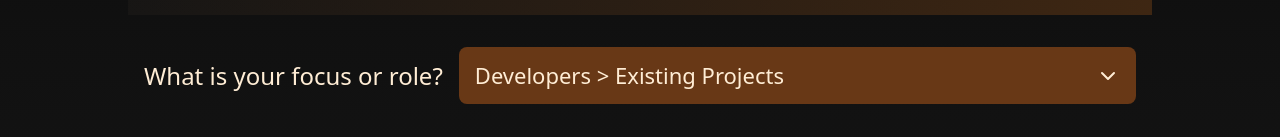
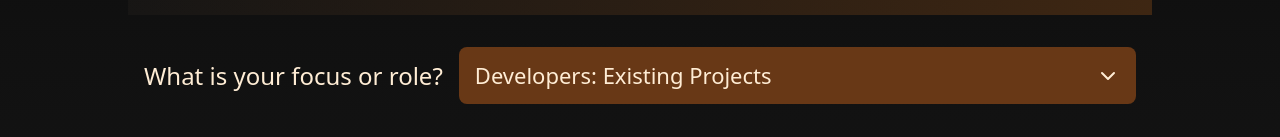
Before and after one commit to Richard-Burd/urban-footnotes-landing, a Next.js app: page /ads in a window 1280 px wide. Shown: the part 307-444 px from the top of the page. Built offline with nearby package versions, Linux system fonts and the light colour scheme; a web font is replaced by a local one.

Commit message:
button styling

```diff
--- a/pages/ads.js
+++ b/pages/ads.js
@@ -3,9 +3,14 @@ import { useState, useRef, useEffect } from "react";
 import { Volume2, Pause, ChevronDown } from "lucide-react";
 import PageTitle from "@/components/PageTitle";
 
-// BUTTONS array with role and title separated
 const BUTTONS = [
-  { key: 'existing', role: 'Developers', title: 'Existing Projects', audioSrc: 'ad-audio-existing-projects.m4a', showAudio: false, content: [
+  {
+    key: 'existing',
+    role: 'Developers',
+    title: 'Existing Projects',
+    audioSrc: 'ad-audio-existing-projects.m4a',
+    showAudio: false,
+    content: [
       "Trying to attract the right buyers or renters?",
       "People often lack insight on how an address’ neighborhood meets their needs. That's when hasty, less-than-ideal judgments get made.",
       "Urban Foot Notes delivers standardized, address-specific, comparative neighborhood reports.",
@@ -15,74 +20,158 @@ const BUTTONS = [
       "Visit urbanfootnotes.com to see samples, contact us, or order your report."
     ]
   },
-  { key: 'existing_needs', role: 'Developers', title: 'Project Planning', audioSrc: 'ad-audio-existing-projects-filling-needs.m4a', showAudio: false, content: [
+  {
+    key: 'existing_needs',
+    role: 'Developers',
+    title: 'Project Planning',
+    audioSrc: 'ad-audio-existing-projects-filling-needs.m4a',
+    showAudio: false,
+    content: [
       "Struggling to convince buyers or renters that your property fits their needs?",
       "You can’t control everything a neighborhood lacks—but you can clearly understand and address those gaps.",
-      "Urban Foot Notes delivers personal, investigative neighborhood reports. We analyze business presence, amenity access, land use, and walkability—working like a checklist to help you plan improvements.",
+      "Urban Foot Notes delivers personal, investigative neighborhood reports. We analyze business presence, amenity access, land use, and walkability—working like a checklist to help you or partners strategically plan future improvements.",
       "This report can be used to promote other developments, including your own.",
       "Use this clarity to market smarter and guide future investments effectively.",
       "Visit urbanfootnotes.com to view samples or request your report today."
     ]
   },
-  { key: 'proposed', role: 'Developers', title: 'Proposed Developments', audioSrc: 'ad-audio-proposed-projects.m4a', showAudio: false, content: [
+  {
+    key: 'proposed',
+    role: 'Developers',
+    title: 'Proposed Developments',
+    audioSrc: 'ad-audio-proposed-projects.m4a',
+    showAudio: false,
+    content: [
       "What if you could add a story to your development proposal—its neighborhood's story, told in data?",
       "Too many projects start with incomplete neighborhood data. That’s where deals can fall apart—or additional opportunities get missed.",
       "Urban Foot Notes delivers personal, investigative neighborhood reports. We analyze business presence, amenity access, land use, and walkability—so you can propose your project with clarity and confidence.",
-      "Our reports strengthen your presentations—to authorities, boards, investors, and others, helping attract buyers and renters.",
-      "Support your next project with the targeted data our reports provide. Visit urbanfootnotes.com to see samples or order your report."
+      "Our reports strengthen your presentations—to development authorities, zoning boards, citizens, city councils, investors and others. They will see a report that will likely attract more buyers and renters.",
+      "Support your next project with the targeted data our reports provide. Visit urbanfootnotes.com to see samples, contact us, or order your report."
     ]
   },
-  { key: 'hotels', role: 'Developers', title: "Short-Term Rentals, Hotels, Airbnb's", audioSrc: 'ad-audio-hotels-short-term-rentals.m4a', showAudio: false, content: [
+  {
+    key: 'hotels',
+    role: 'Developers',
+    title: "Short-Term Rentals, Hotels, Airbnb's",
+    audioSrc: 'ad-audio-hotels-short-term-rentals.m4a',
+    showAudio: false,
+    content: [
       "Are you looking to attract more guests?",
-      "It's about more than your property—it’s also about location. Guests want walkable access to services.",
+      "It's about more than your property—it’s also about the location. But describing neighborhood convenience thoroughly takes effort and research, especially for guests who want to walk more than drive.",
       "Urban Foot Notes delivers standardized, address-specific, comparative neighborhood reports.",
-      "We score pedestrian access to desired businesses and services.",
-      "Better walkability means happier guests and reduced transportation costs.",
-      "Visit urbanfootnotes.com to see samples or order your report."
+      "We describe and score ease of pedestrian access to businesses and services that many guests would desire.",
+      "Better walkability means happier, longer-term guests—and reduced transportation expenses mean their money lasts longer.",
+      "Attract more satisfied guests with reliable neighborhood data.",
+      "Visit urbanfootnotes.com to see samples, contact us, or order your report."
     ]
   },
-  { key: 'buyers', role: 'Residents', title: 'Home Buyers and Renters', audioSrc: 'ad-audio-buyers-renters.m4a', showAudio: true, content: [
+  {
+    key: 'buyers',
+    role: 'Residents',
+    title: 'Home Buyers and Renters',
+    audioSrc: 'ad-audio-buyers-renters.m4a',
+    showAudio: true,
+    content: [
       "Want to spend less on driving—and more on living?",
-      "An Urban Foot Notes report scores pedestrian access to essential services.",
-      "Higher walkability ratings mean more freedom, better health, and lower costs.",
-      "Visit urbanfootnotes.com to check out sample reports yourself."
+      "Start by choosing the right neighborhood.",
+      "You can only walk so far without resorting to a vehicle. But what if daily errands, food, and fun were all just steps from home? How do you find places like that?",
+      "Can you walk to what you need? Do people use the same places you would? Is the neighborhood changing? Without those answers—you’re left guessing.",
+      "An Urban Foot Notes report gives you a scored rating of pedestrian access to commonly-desired services, showing how easy it is to live at an address without needing to drive.",
+      "It answers the big question: “What’s it really like to live there?” A higher walkability rating means more freedom, better health, and lower costs.",
+      "Ask your agent, landlord, or builder for an Urban Foot Notes report. Or visit urbanfootnotes.com to check out sample reports yourself."
     ]
   },
-  { key: 'environmentalists', role: 'Residents', title: 'Environmental', audioSrc: 'ad-audio-environmentalists.m4a', showAudio: false, content: [
-      "Wish you could see fewer cars, use less fossil fuel, and breathe cleaner air?",
-      "Urban Foot Notes scores neighborhood walkability to drive better development.",
-      "Visit urbanfootnotes.com to see samples or order a report."
+  {
+    key: 'environmentalists',
+    role: 'Residents',
+    title: 'Environmental',
+    audioSrc: 'ad-audio-environmentalists.m4a',
+    showAudio: false,
+    content: [
+      "Wish you could see fewer cars? And use less fossil fuels? Plus breathe less polluted air?",
+      "Cities built around cars can feel impossible to change, and expensive transit projects often move slowly or stall entirely.",
+      "The fastest solution is better development. Urban Foot Notes clearly scores neighborhood walkability—encouraging developments that put essential services within easy walking distance.",
+      "Urban Foot Notes scores how well this is done, with comparative, standardized neighborhood reports.",
+      "A higher score means more walking and less driving. Our goal is to encourage competition between developers to naturally drive more pedestrian-centered spaces.",
+      "You can ask your government to require developers to provide an Urban Foot Notes report to show how much traffic reduction is being proposed.",
+      "Visit urbanfootnotes.com to see samples, contact us, or order a report."
     ]
   },
-  { key: 'advocates', role: 'Residents', title: 'Pedestrian & Bicycling Advocates', audioSrc: 'ad-audio-pedestrian-bicycling-advocates.m4a', showAudio: false, content: [
+  {
+    key: 'advocates',
+    role: 'Residents',
+    title: 'Pedestrian & Bicycling Advocates',
+    audioSrc: 'ad-audio-pedestrian-bicycling-advocates.m4a',
+    showAudio: false,
+    content: [
       "Want safer streets for walking or biking?",
-      "Urban Foot Notes scores neighborhoods for pedestrian and bike access.",
-      "Higher scores mean safer, healthier communities.",
+      "Retrofitting roads for cyclists and pedestrians can cause pushback and high costs. Yet, you know safer access matters.",
+      "While these things can still be done, better urban development can deliver immediate improvements.",
+      "Urban Foot Notes scores how well neighborhoods offer easy pedestrian and bike access to essential services.",
+      "Higher scores mean safer, healthier neighborhoods for everyone.",
+      "Encourage your local government to require Urban Foot Notes reports from developers.",
       "Visit urbanfootnotes.com for more info."
     ]
   },
-  { key: 'neighborhood_assoc', role: 'Residents', title: 'Neighborhood Associations', audioSrc: 'ad-audio-neighborhood-associations.m4a', showAudio: false, content: [
+  {
+    key: 'neighborhood_assoc',
+    role: 'Residents',
+    title: 'Neighborhood Associations',
+    audioSrc: 'ad-audio-neighborhood-associations.m4a',
+    showAudio: false,
+    content: [
       "Want more influence over your neighborhood’s future?",
-      "Urban Foot Notes scores walkability and access, empowering associations.",
+      "Developers operate within existing zoning, but zoning doesn’t always reflect true neighborhood needs.",
+      "Urban Foot Notes clearly scores neighborhood walkability and access to popular services—empowering your association to push for more thoughtful developments.",
+      "Higher scores mean less traffic and a more vibrant community.",
+      "Ask local government to require developers to submit Urban Footnotes reports.",
       "Visit urbanfootnotes.com today."
     ]
   },
-  { key: 'gov_officeholders', role: 'Government', title: 'Office Holders', audioSrc: 'ad-audio-government-officeholders.m4a', showAudio: false, content: [
-      "Are residents tired of traffic problems and expecting action?",
-      "Urban Foot Notes offers standardized reports scoring pedestrian access.",
-      "Visit urbanfootnotes.com to see samples or order a report."
+  {
+    key: 'gov_officeholders',
+    role: 'Government',
+    title: 'Office Holders',
+    audioSrc: 'ad-audio-government-officeholders.m4a',
+    showAudio: false,
+    content: [
+      "Are the residents tired of traffic problems and expecting action?",
+      "Pedestrian accidents, cyclist fatalities, road rage, and poor air quality reflect badly on leadership—but voters often miss the connection between these issues and private-sector development choices.",
+      "Better-planned developments drastically reduce traffic. Easy pedestrian access to all of residents’ needs enhances the community.",
+      "Urban Foot Notes offers comparative, standardized neighborhood reports, scoring pedestrian access to commonly-used services and businesses.",
+      "High scores visibly mean less traffic and more livable communities.",
+      "You can require developers to provide an Urban Footnotes report, putting potential traffic reduction on display.",
+      "Encourage developers to consider their impact on the interests of the community, and show voters you're serious about improving their neighborhoods.",
+      "Visit urbanfootnotes.com to see samples, contact us, or order a report."
     ]
   },
-  { key: 'planners', role: 'City Planning', title: 'Conflict Resolution', audioSrc: 'ad-audio-existing-projects.m4a', showAudio: false, content: [
-      "Tired of constant fights over traffic and density?",
-      "Urban Foot Notes uses data to shift discussions to facts.",
-      "Visit urbanfootnotes.com for samples or to order a report."
+  {
+    key: 'planners',
+    role: 'City Planning',
+    title: 'Conflict Resolution',
+    audioSrc: 'ad-audio-existing-projects.m4a',
+    showAudio: false,
+    content: [
+      "Tired of the same fights over traffic and density? Blame’s easy. Solutions aren’t.",
+      "Sprawling NIMBYs battle developers’ densities. Now often unpleasant compromises seem like the only path forward.",
+      "Urban Foot Notes offers standardized, comparative, address-specific neighborhood reports, describing pedestrian access to commonly-used services and businesses, including the percentage of those typically using such services. It’s all scored in the report.",
+      "A higher score means more walking, and less driving. The data can shift the discussion to facts.",
+      "You can ask or require developers to provide an Urban Footnotes report. Visit urbanfootnotes.com to see samples, contact us, or order a report."
     ]
   },
-  { key: 'cityplanners_traffic', role: 'City Planning', title: 'Traffic Abatement', audioSrc: 'ad-audio-city-planners-traffic.m4a', showAudio: false, content: [
-      "Frustrated by growing traffic and safety issues?",
-      "Urban Foot Notes scores pedestrian access to reduce car reliance.",
-      "Visit urbanfootnotes.com to see samples or order a report."
+  {
+    key: 'cityplanners_traffic',
+    role: 'City Planning',
+    title: 'Traffic Abatement',
+    audioSrc: 'ad-audio-city-planners-traffic.m4a',
+    showAudio: false,
+    content: [
+      "Are you frustrated by growing traffic problems?",
+      "Pedestrian injuries, cyclist safety, air quality—all are linked to excessive car usage.",
+      "Urban Foot Notes offers those in planning and real estate scored, comparative, standardized neighborhood reports describing how easy pedestrian access is to commonly-used services and businesses—encouraging reduced reliance on cars.",
+      "Better reports indicate more walking, fewer cars, and safer, healthier neighborhoods.",
+      "You can ask or require developers to provide an Urban Footnotes report and start strategically reducing traffic.",
+      "Visit urbanfootnotes.com to see samples, contact us, or order a report."
     ]
   }
 ];
@@ -95,7 +184,6 @@ function AudioPlayer({ src }) {
     if (!audio) return;
     audio.paused ? audio.play() : audio.pause();
   };
-
   return (
     <div className="flex items-center justify-center gap-4 mb-6 w-full max-w-screen-lg px-4">
       <button onClick={togglePlay} className="p-2 bg-[#683816ff] rounded-full text-orange-100 focus:outline-none focus:ring-2 focus:ring-orange-300">
@@ -155,30 +243,33 @@ export default function Ads() {
             onClick={() => setDropdownOpen(o => !o)}
             className="w-full text-left bg-[#683816ff] hover:bg-[#7a4820ff] rounded-lg px-4 py-3 flex justify-between items-center text-[22px] text-orange-100"
           >
-            {current.role} &gt; {current.title}
+            {current.role}: {current.title}
             <ChevronDown className={`transform transition-transform duration-200 ${dropdownOpen ? 'rotate-180' : ''}`} />
           </button>
 
           {dropdownOpen && (
             <div className="absolute z-10 w-full bg-[#683816ff] rounded-b-lg shadow-lg mt-1">
               {Object.entries(
-                BUTTONS.reduce((acc,item)=>(
-                  (acc[item.role]||(acc[item.role]=[])).push(item),acc
-                ),{})
-              ).map(([role, items])=> (
+                BUTTONS.reduce((acc, item) => {
+                  acc[item.role] = acc[item.role] || [];
+                  acc[item.role].push(item);
+                  return acc;
+                }, {})
+              ).map(([role, items]) => (
                 <div key={role} className="border-t border-[#805a44]">
                   <button
-                    onClick={()=>setOpenRole(openRole===role?null:role)}
+                    onClick={() => setOpenRole(openRole === role ? null : role)}
                     className="w-full flex justify-between items-center px-4 py-3 text-orange-100 hover:bg-[#7a4820ff]"
                   >
                     <span className="font-semibold">{role}</span>
-                    <ChevronDown className={`transform transition-transform duration-200 ${openRole===role?'rotate-180':''}`} />
+                    <ChevronDown
+                      className={`transform transition-transform duration-200 ${openRole === role ? 'rotate-180' : ''}`}  />
                   </button>
-                  <div className={`overflow-hidden transition-max-height duration-300 ease-out ${openRole===role?'max-h-screen':'max-h-0'}`}>
-                    {items.map(item=>(
+                  <div className={`overflow-hidden transition-max-height duration-300 ease-out ${openRole === role ? 'max-h-screen' : 'max-h-0'}`}>
+                    {items.map(item => (
                       <button
                         key={item.key}
-                        onClick={()=>{setActiveKey(item.key);setDropdownOpen(false);setOpenRole(null)}}
+                        onClick={() => { setActiveKey(item.key); setDropdownOpen(false); setOpenRole(null); }}
                         className="block w-full text-left px-8 py-2 text-[18px] text-orange-100 hover:bg-[#7a4820ff]"
                       >
                         {item.title}
@@ -196,8 +287,8 @@ export default function Ads() {
         {current.showAudio && <AudioPlayer src={`${baseUrl}/${current.audioSrc}`} />}
         <article className="space-y-4">
           <h2 className="text-[24px] md:text-[32px] text-left">{current.content[0]}</h2>
-          {current.content.slice(1).map((p,i)=>(
-            <p key={i} className="text-[28px]">{p}</p>
+          {current.content.slice(1).map((p, idx) => (
+            <p key={idx} className="text-[28px]">{p}</p>
           ))}
         </article>
       </section>
```
